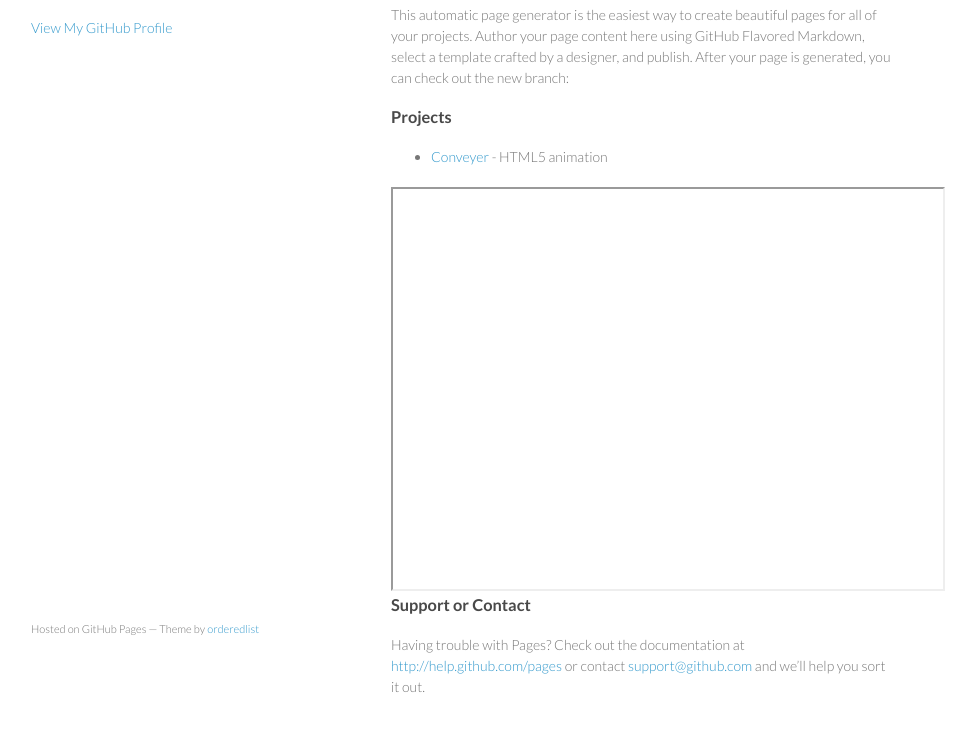
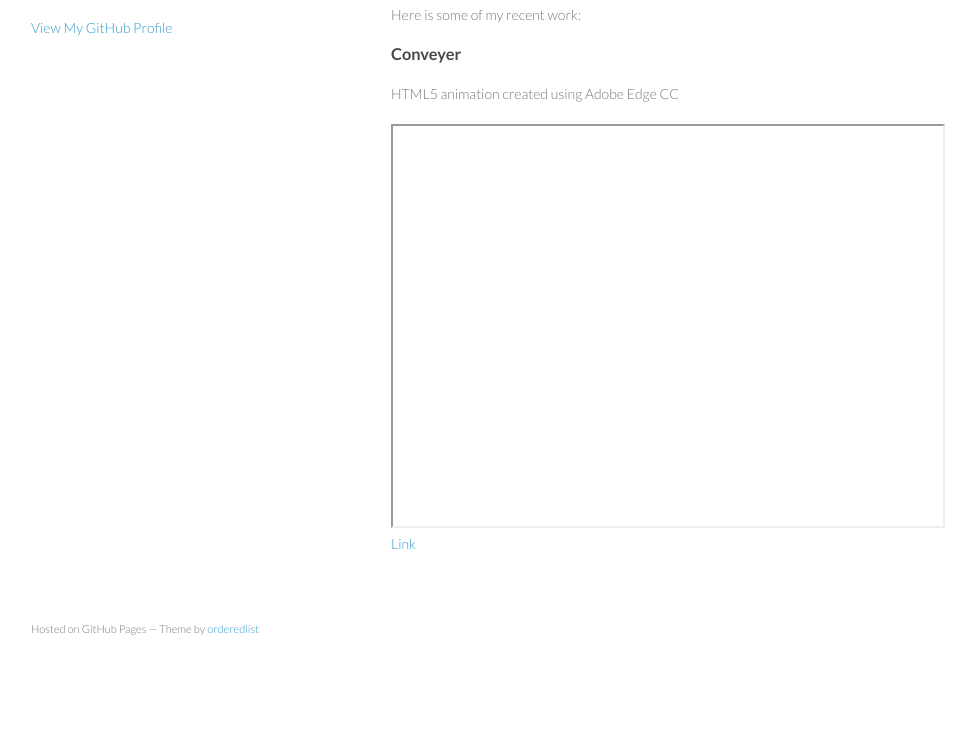
Before and after one commit to DashaMaga/dashamaga.github.io, a plain HTML site: page index.html in a window 1280 px wide. Shown: the part 92-822 px from the top of the page, without its empty margins (179-1155 px from the left). After the commit the page ends 800 px from the top, so only its background shows below. Drawn offline with nearby package versions, Linux system fonts and the light colour scheme; files whose address does not match are found by name.

Commit message:
cleaned up html

```diff
--- a/index.html
+++ b/index.html
@@ -23,31 +23,22 @@
 
       </header>
       <section>
-        <h3>
-<a name="welcome-to-github-pages" class="anchor" href="#welcome-to-github-pages"><span class="octicon octicon-link"></span></a>Welcome to my page.</h3>
+        <h3>Welcome to my page.</h3>
 
-<p>This automatic page generator is the easiest way to create beautiful pages for all of your projects. Author your page content here using GitHub Flavored Markdown, select a template crafted by a designer, and publish. After your page is generated, you can check out the new branch:</p>
+<p>Here is some of my recent work:</p>
 
 
-<h3>
-<a name="designer-templates" class="anchor" href="#designer-templates"><span class="octicon octicon-link"></span></a>Projects</h3>
+<h3>Conveyer</h3>
 
-<ul>
- <li>
-  <a href="projects/conveyer">Conveyer</a> - HTML5 animation
- </li>
-</ul>
+<p>HTML5 animation created using Adobe Edge CC</p>
 
 <iframe src="projects/conveyer" width=550 height=400 scrolling="no"></iframe>
+<div><a href="projects/conveyer">Link</a></div>
 
 
 
 
 
-<h3>
-<a name="support-or-contact" class="anchor" href="#support-or-contact"><span class="octicon octicon-link"></span></a>Support or Contact</h3>
-
-<p>Having trouble with Pages? Check out the documentation at <a href="http://help.github.com/pages">http://help.github.com/pages</a> or contact <a href="mailto:support@github.com">support@github.com</a> and we’ll help you sort it out.</p>
       </section>
       <footer>
         <p><small>Hosted on GitHub Pages &mdash; Theme by <a href="https://github.com/orderedlist">orderedlist</a></small></p>
```
